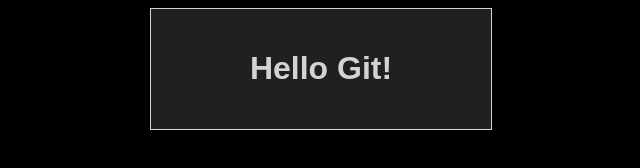
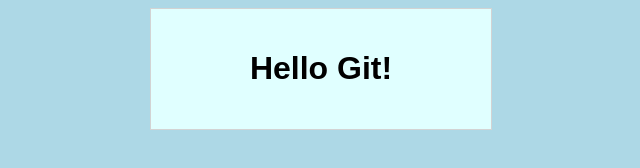
Before and after one commit to kemikal/helloGit, a plain HTML site: page index.html in a window 1280 px wide. Shown: the whole page, without its empty margins (319-959 px from the left). Drawn offline with Linux system fonts and the light colour scheme.

Commit message:
updated design

```diff
--- a/style.css
+++ b/style.css
@@ -1,6 +1,6 @@
 body {
-    background-color: black;
-    color: lightgray;
+    background-color: lightblue;
+    color: black;
     font-family: Arial, Helvetica, sans-serif;
 }
 
@@ -8,7 +8,7 @@ main {
     text-align: center;
     width: 300px;
     margin: auto;
-    background-color: #202020;
+    background-color: lightcyan;
     padding: 20px;
     border: 1px solid lightgray;
 }
```
